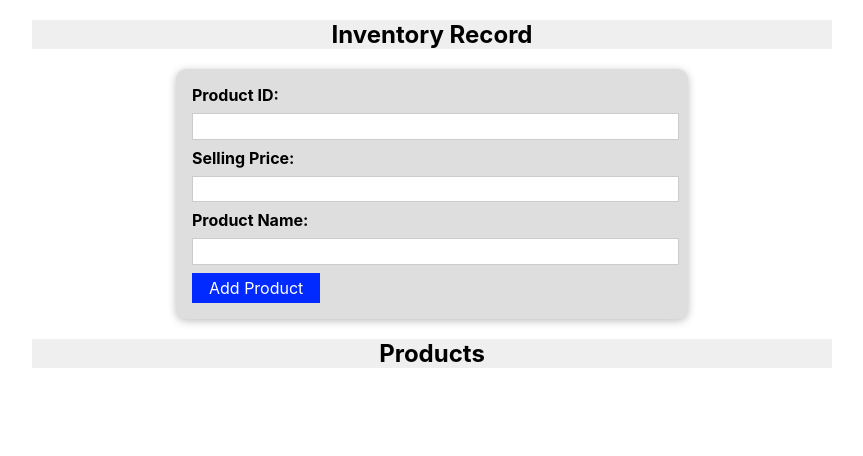
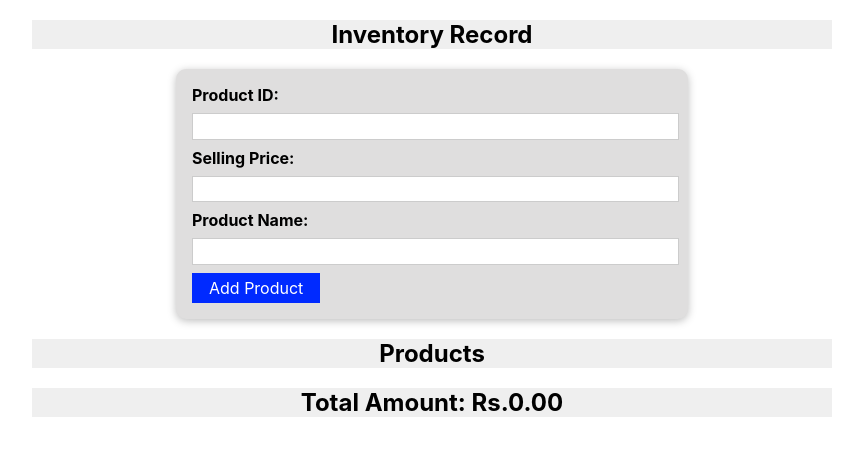
Before and after one commit to Codetraker/simple_ecommerce_app, a React (Create React App) app: page / in a window 1280 px wide. Shown: the top 456 px of the page, without its empty margins (208-1071 px from the left). Built offline with nearby package versions, Linux system fonts and the light colour scheme.

Commit message:
completed

```diff
--- a/src/App.js
+++ b/src/App.js
@@ -1,4 +1,4 @@
-import React,{useState} from 'react';
+import React,{useState,useEffect} from 'react';
 import './App.css';
 import Header from './UI/Header';
 import AddProd from './component/AddProd';
@@ -7,17 +7,33 @@ import OutputList from './component/OutputList';
 function App() {
     const [products, setProducts] = useState([]);
 
+    useEffect(() => {
+      const storedProd = JSON.parse(localStorage.getItem('products'));
+      if(storedProd){
+        setProducts(storedProd);
+      }
+    }, [])
+
+
     const addProdHandler = (prodId,price,prodName)=>{
+      const newProd = {id:prodId,price:price,name:prodName};
       setProducts((prev)=>{
-        return [...prev,{id:prodId,price:price,name:prodName}];
+        const updateProd = [...prev, newProd];
+        localStorage.setItem('products', JSON.stringify(updateProd));
+        return updateProd;
       });
     };
     const deleteItemHandler=(goalId)=>{
         setProducts((prev)=>{
           const updatedProd = prev.filter((item)=> item.id !== goalId);
+          localStorage.setItem('products', JSON.stringify(updatedProd));
           return updatedProd;
         });
     };
+    const calculateTotalAmount = () => {
+      return products.reduce((total, product) => total + Number(product.price), 0);
+  };
+
 
   return (
     <>
@@ -25,6 +41,7 @@ function App() {
       <AddProd onAddProd={addProdHandler}  />
       <Header>Products</Header>
       {products.length>0 && <OutputList data={products} onDelete={deleteItemHandler} />}
+      <Header>Total Amount: Rs.{calculateTotalAmount().toFixed(2)}</Header>
     </>
   );
 }
--- a/src/component/AddProd.js
+++ b/src/component/AddProd.js
@@ -2,7 +2,6 @@ import React,{useState} from 'react';
 import Card from "../UI/Card";
 import './AddProd.css';
 import Button from '../UI/Button';
-import OutputList from './OutputList';
 
 function AddProd(props){
     const [prodId, setProdId] = useState('');
@@ -11,6 +10,9 @@ function AddProd(props){
 
     const addProdHandler = (event) =>{
         event.preventDefault();
+
+        //write validation code
+
         props.onAddProd(prodId,price,prodName);
         setProdId('');
         setPrice('');
```
